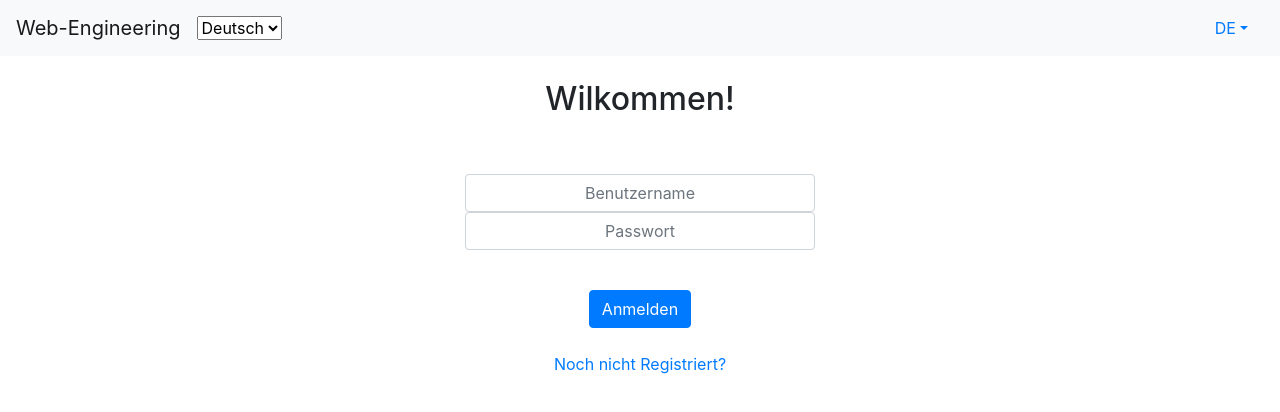
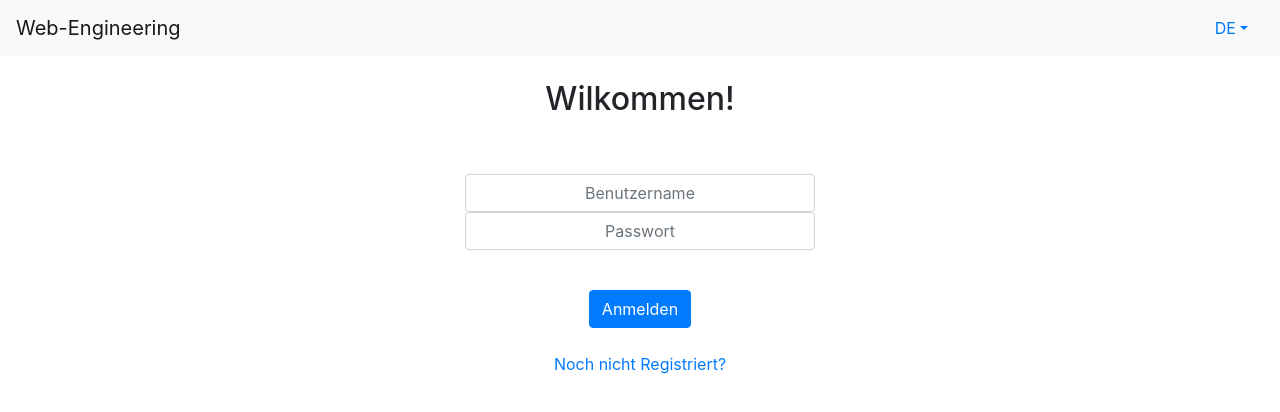
Before and after one commit to FischerTim/hsrm.web-engineering, a React (Create React App) app in the folder frontend/: page /sign-in in a window 1280 px wide. Shown: the top 412 px of the page. Built offline with nearby package versions, Linux system fonts and the light colour scheme.

Commit message:
Language switcher fixed. Mouse icon not fixed.

```diff
--- a/frontend/src/Components/Language/LanguageSwitch.js
+++ b/frontend/src/Components/Language/LanguageSwitch.js
@@ -32,12 +32,9 @@ export function LanguageSwitch({ ressourcenService, setRessourcen, language, set
         <Navbar.Toggle aria-controls="basic-navbar-nav" />
         <Navbar.Collapse id="basic-navbar-nav">
             <Nav className="mr-auto">
-                <select id="languageSelector" onChange={onLanguageChanged} value={language}>
-                    {languageList}
-                </select>
             </Nav>
             <Form inline>
-                <NavDropdown title={language} id="basic-nav-dropdown" onChange={onLanguageChanged}>
+                <NavDropdown title={language} id="basic-nav-dropdown" onClick={onLanguageChanged}>
                     {languageList}
                 </NavDropdown>
             </Form>
```
